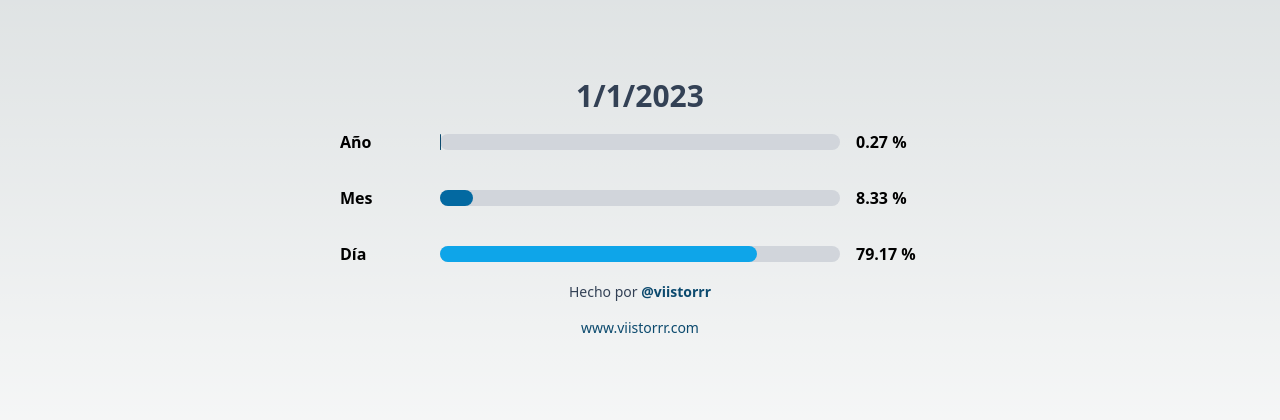
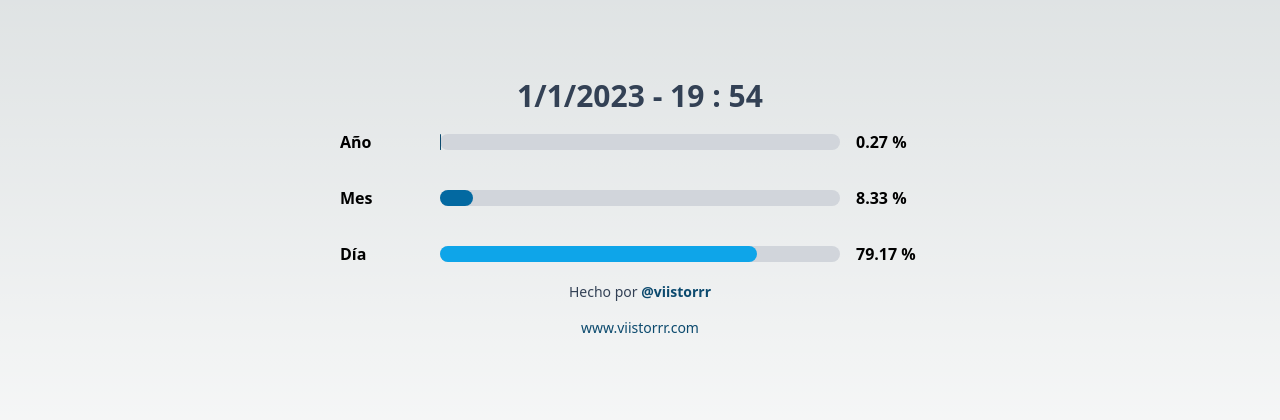
Before and after one commit to Viistorrr/yearprogress, a Next.js app: page / in a window 1280 px wide. Shown: the part 184-604 px from the top of the page. Built offline with nearby package versions, Linux system fonts and the light colour scheme.

Commit message:
add hour to label

```diff
--- a/app/page.tsx
+++ b/app/page.tsx
@@ -7,6 +7,8 @@ export default function Home() {
   const month = new Date().getMonth();
   const date = new Date().getDate();
   const hours = new Date().getHours();
+  const minutes = new Date().getMinutes();
+  const seconds = new Date().getSeconds();
 
   const YearPercent = (date / TOTAL_DAYS) * 100;
   const MonthPercent = (date / TOTAL_MONTHS) * 100;
@@ -16,7 +18,7 @@ export default function Home() {
     <main className="flex flex-col justify-center items-center p-10 min-h-screen">
       <div className="flex flex-col w-1/2 items-center justify-center">
         <h1 className="text-3xl font-bold text-slate-700">
-          {date}/{month + 1}/{year}
+          {date}/{month + 1}/{year} - {hours} : {minutes}
         </h1>
         <div className="flex w-full items-center align-center">
           <h1 className="font-bold w-2/12 py-4">Año </h1>
```
